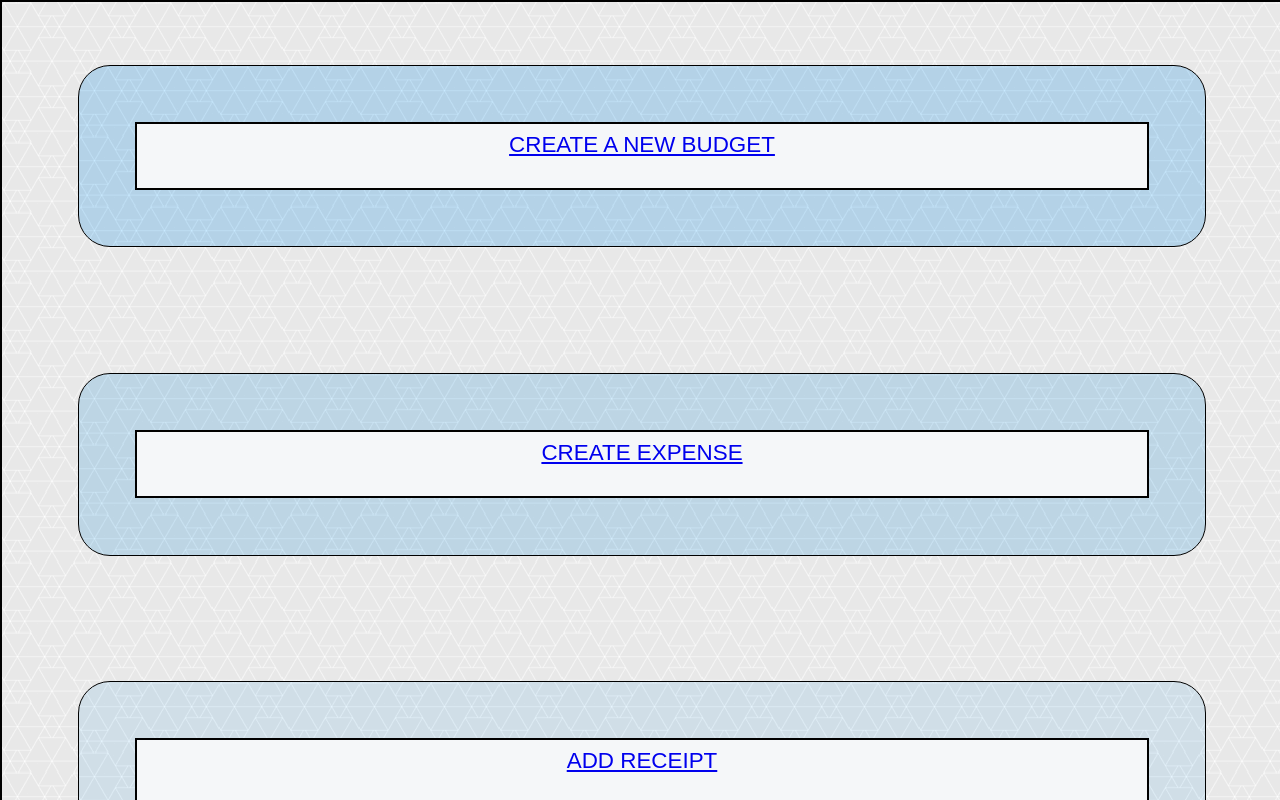
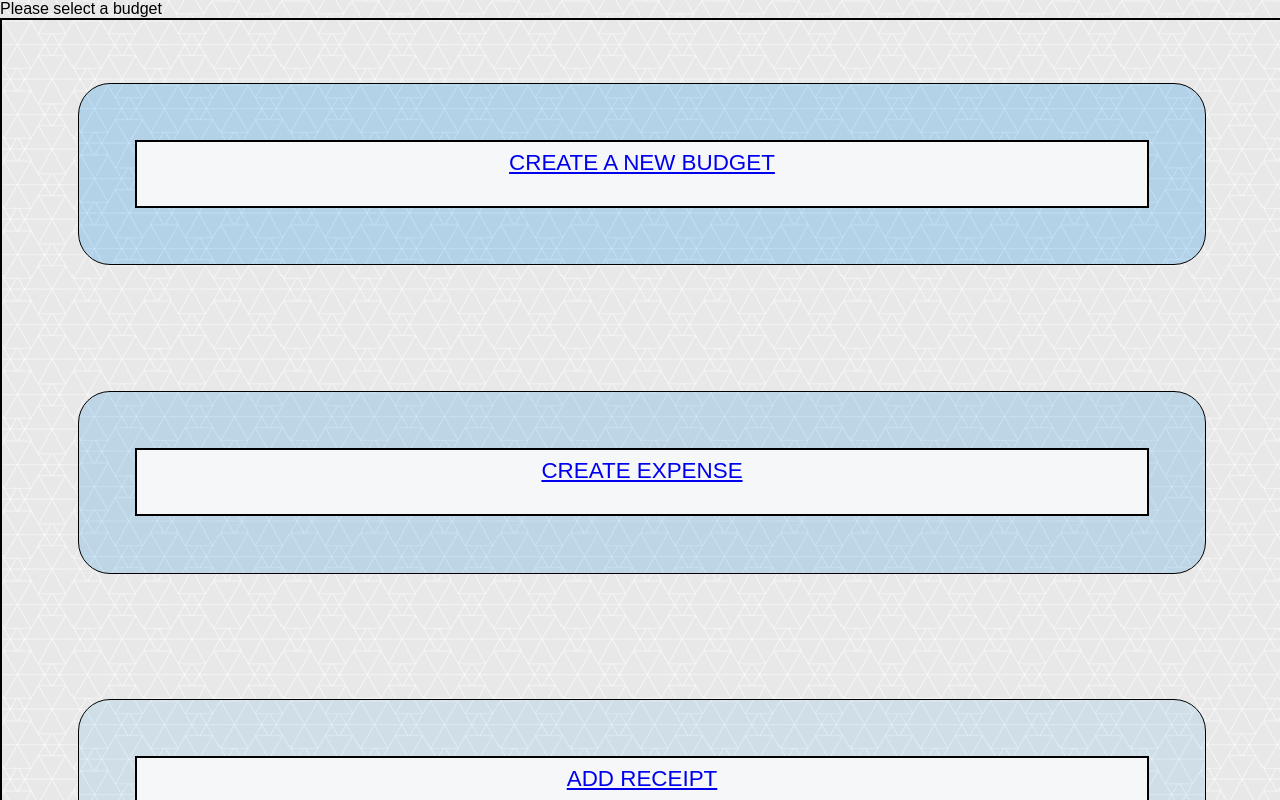
Before and after one commit to girOly/sav-r, a React (Create React App) app in the folder client/: page / in a window 1280 px wide. Shown: the top 800 px of the page. Built offline with nearby package versions, Linux system fonts and the light colour scheme; no server answers; a web font is replaced by a local one.

Commit message:
budget being tracked on each page

```diff
--- a/client/src/App.js
+++ b/client/src/App.js
@@ -42,7 +42,7 @@ import useApplicationData from "./hooks/useApplicationData";
 function App() {
   const [expenses, setExpenses] = useState([]);
   const [loading, setLoading] = useState(true);
-  const [budget, setBudget] = useState([]);
+  const [budget, setBudget] = useState([{ name: null }]);
   const [availableBudgets, setAvailableBudgets] = useState([]);
   const userID = localStorage.id;
 
@@ -64,7 +64,8 @@ function App() {
       axios.get(`/api/users/${userID}/budgets/${budgetID}`),
       axios.get(`/api/budgets/${budgetID}/categories`)
     ]).then(result => {
-      setBudget(result[0].data), setExpenses(result[1].data);
+      setBudget(result[0].data);
+      setExpenses(result[1].data);
     });
   };
 
@@ -78,6 +79,11 @@ function App() {
   console.log("app expenses after db", expenses);
   return (
     <Router>
+      {budget[0].name ? (
+        <div>Currently on budget {budget[0].name}</div>
+      ) : (
+        <div>Please select a budget</div>
+      )}
       <Route
         path="/"
         exact
```
